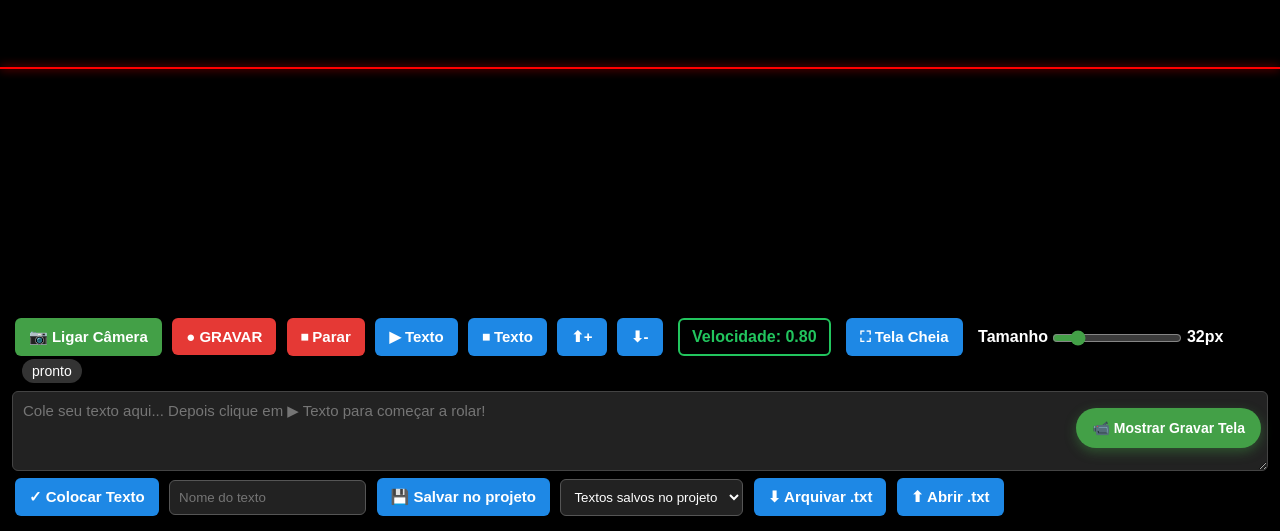
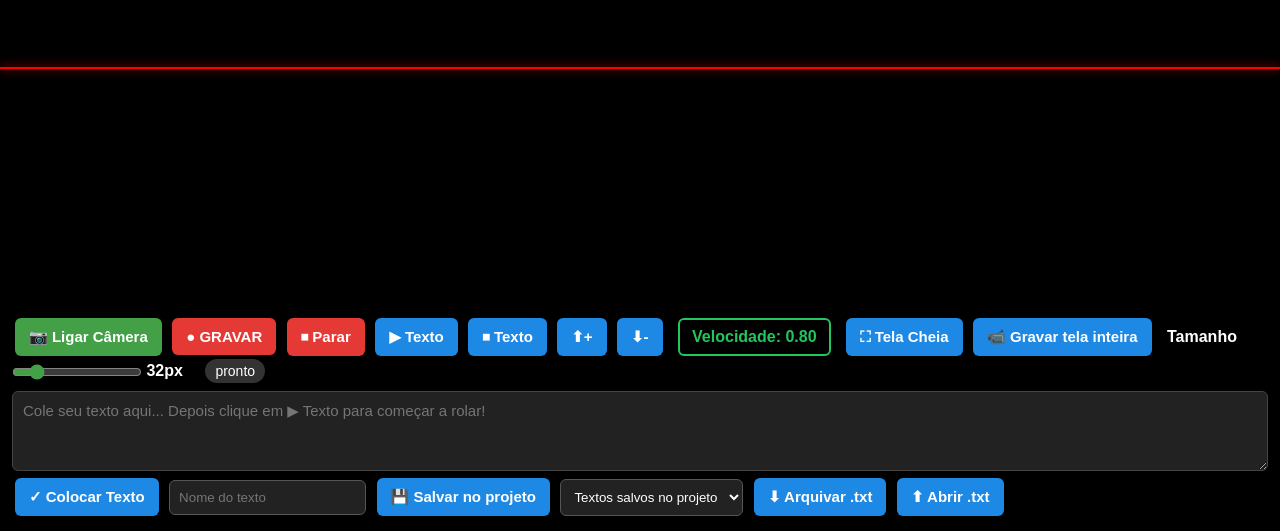
Before and after one commit to Alexandrexicara/telepronto, a website: page index.html in a window 1280 px wide. Shown: the part 269-800 px from the top of the page. Drawn offline with Linux system fonts and the light colour scheme; no server answers.

Commit message:
Adiciona acesso direto ao gravador de tela e remove botão flutuante

```diff
--- a/index.html
+++ b/index.html
@@ -207,6 +207,7 @@
     <button class="btn-azul" onclick="maisLento()">⬇-</button>
     <span class="velocidade-box">Velocidade: <span id="mostrarVelocidade">0.80</span></span>
     <button id="botaoTelaCheia" class="btn-azul" onclick="alternarTelaCheia()">⛶ Tela Cheia</button>
+    <button class="btn-azul" type="button" onclick="abrirGravadorTela()">📹 Gravar tela inteira</button>
     <label class="controle-tamanho">Tamanho <input id="tamanhoTexto" type="range" min="20" max="100" value="32" oninput="alterarTamanho(this.value)"> <span id="mostrarTamanho">32px</span></label>
     <span id="status" class="status">pronto</span>
     <textarea id="entradaTexto" placeholder="Cole seu texto aqui... Depois clique em ▶ Texto para começar a rolar!"></textarea>
@@ -218,8 +219,6 @@
     <label for="arquivoTexto"><button type="button" class="btn-azul">⬆ Abrir .txt</button></label><input id="arquivoTexto" type="file" accept=".txt,text/plain" hidden onchange="abrirArquivo(this.files[0])">
 </div>
 <button class="botao-mostrar-controles" onclick="mostrarControles()">☰ Mostrar botões</button>
-<button class="btn-toggle-gravacao" id="btnToggleGravacao" onclick="toggleGravacao()">📹 Mostrar Gravar Tela</button>
-<button class="btn-gravar-tela" id="btnGravarTela" onclick="abrirGravadorTela()">📹 Gravar Tela</button>
 
 <script>
     const video = document.getElementById('camera');
@@ -352,23 +351,9 @@
     atualizarListaTextos();
     animar();
 
-    // 🔹 Mostrar/ocultar botão de gravar tela
-    function toggleGravacao() {
-        const btn = document.getElementById('btnGravarTela');
-        const toggle = document.getElementById('btnToggleGravacao');
-        btn.classList.toggle('visivel');
-        // Esconde o próprio toggle quando o botão de gravar está visível,
-        // e mostra novamente quando o botão de gravar é ocultado
-        if (btn.classList.contains('visivel')) {
-            toggle.classList.add('oculto');
-        } else {
-            toggle.classList.remove('oculto');
-        }
-    }
-
-    // 🔹 Abrir gravador de tela
+    // Abre o gravador de tela na mesma aba, sem bloqueio de pop-up.
     function abrirGravadorTela() {
-        window.open('gravador-tela.html', '_blank');
+        window.location.href = 'gravador-tela.html';
     }
 </script>
 </body>
```
